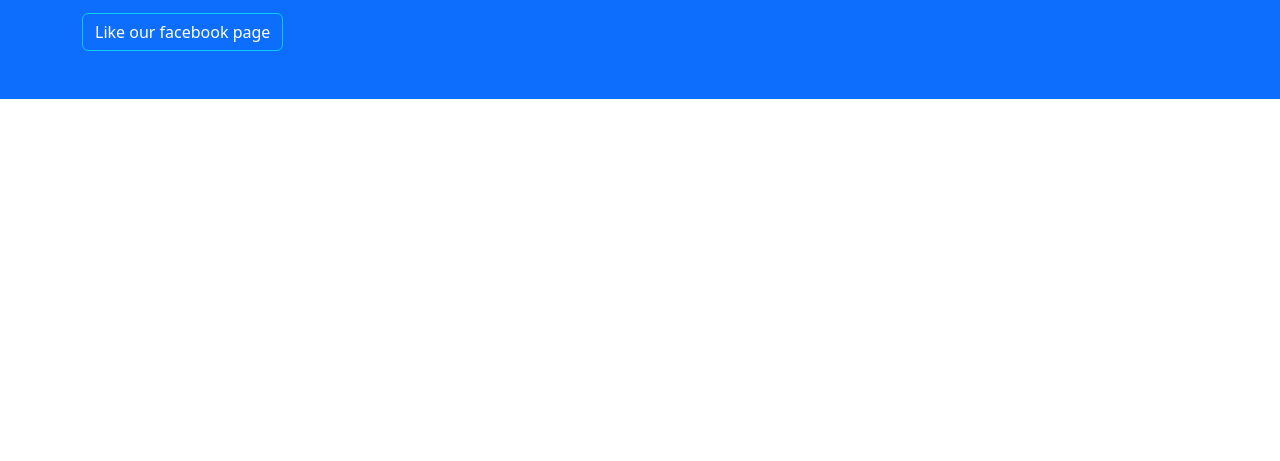
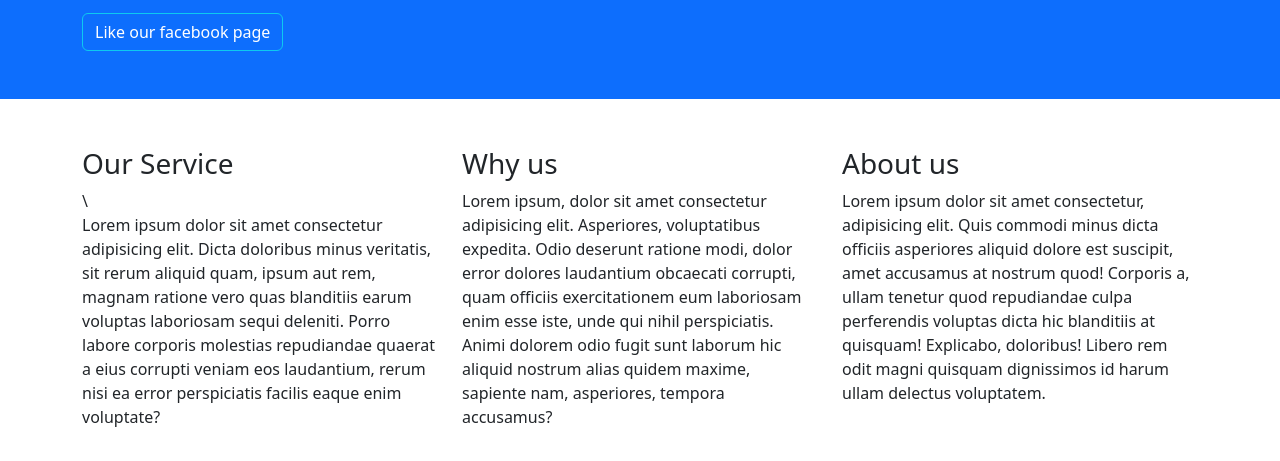
Before and after one commit to anjilatg/11am-Git-example, a plain HTML site: page index.html in a window 1280 px wide. Shown: the part 235-696 px from the top of the page. Drawn offline with nearby package versions, Linux system fonts and the light colour scheme.

Commit message:
about section added

```diff
--- a/index.html
+++ b/index.html
@@ -74,6 +74,26 @@
         </div>
     </section>
     <!-- hero section end -->
+    <!-- about us  -->
+    <section class="py-5">
+        <div class="container">
+            <div class="row">
+                <div class="col-md-4">
+                    <h3>Our Service</h3>\
+                    <p>Lorem ipsum dolor sit amet consectetur adipisicing elit. Dicta doloribus minus veritatis, sit rerum aliquid quam, ipsum aut rem, magnam ratione vero quas blanditiis earum voluptas laboriosam sequi deleniti. Porro labore corporis molestias repudiandae quaerat a eius corrupti veniam eos laudantium, rerum nisi ea error perspiciatis facilis eaque enim voluptate?</p>
+                </div>
+                <div class="col-md-4">
+                    <h3>Why us</h3>
+                    <p>Lorem ipsum, dolor sit amet consectetur adipisicing elit. Asperiores, voluptatibus expedita. Odio deserunt ratione modi, dolor error dolores laudantium obcaecati corrupti, quam officiis exercitationem eum laboriosam enim esse iste, unde qui nihil perspiciatis. Animi dolorem odio fugit sunt laborum hic aliquid nostrum alias quidem maxime, sapiente nam, asperiores, tempora accusamus?</p>
+                </div>
+                <div class="col-md-4">
+                    <h3>About us</h3>
+                    <p>Lorem ipsum dolor sit amet consectetur, adipisicing elit. Quis commodi minus dicta officiis asperiores aliquid dolore est suscipit, amet accusamus at nostrum quod! Corporis a, ullam tenetur quod repudiandae culpa perferendis voluptas dicta hic blanditiis at quisquam! Explicabo, doloribus! Libero rem odit magni quisquam dignissimos id harum ullam delectus voluptatem.</p>
+                </div>
+            </div>
+        </div>
+    </section>
+    <!-- about us end  -->
     <!-- javascript 5.3v -->
     <script src="https://cdn.jsdelivr.net/npm/bootstrap@5.3.0/dist/js/bootstrap.bundle.min.js"
         integrity="sha384-geWF76RCwLtnZ8qwWowPQNguL3RmwHVBC9FhGdlKrxdiJJigb/j/68SIy3Te4Bkz"
```
